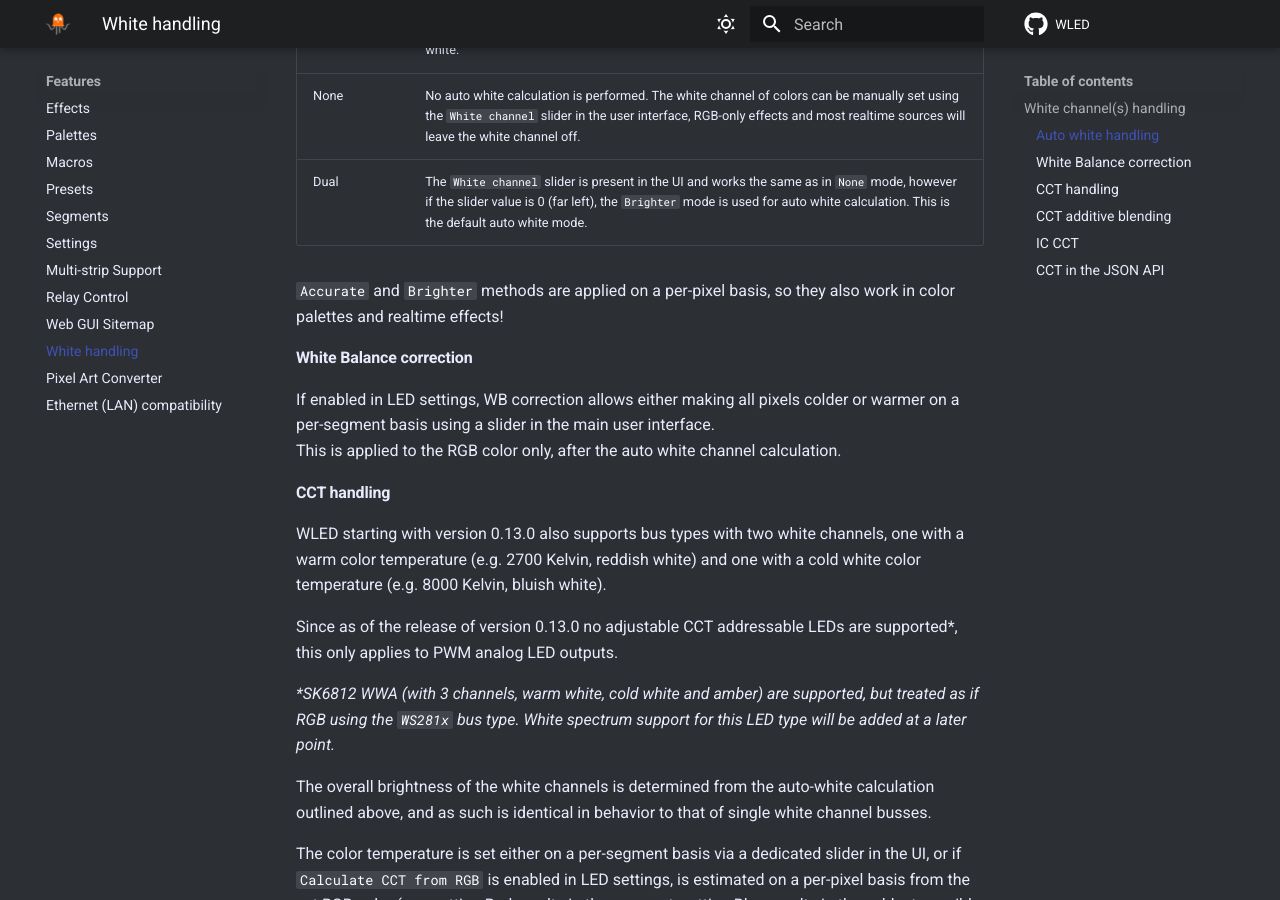
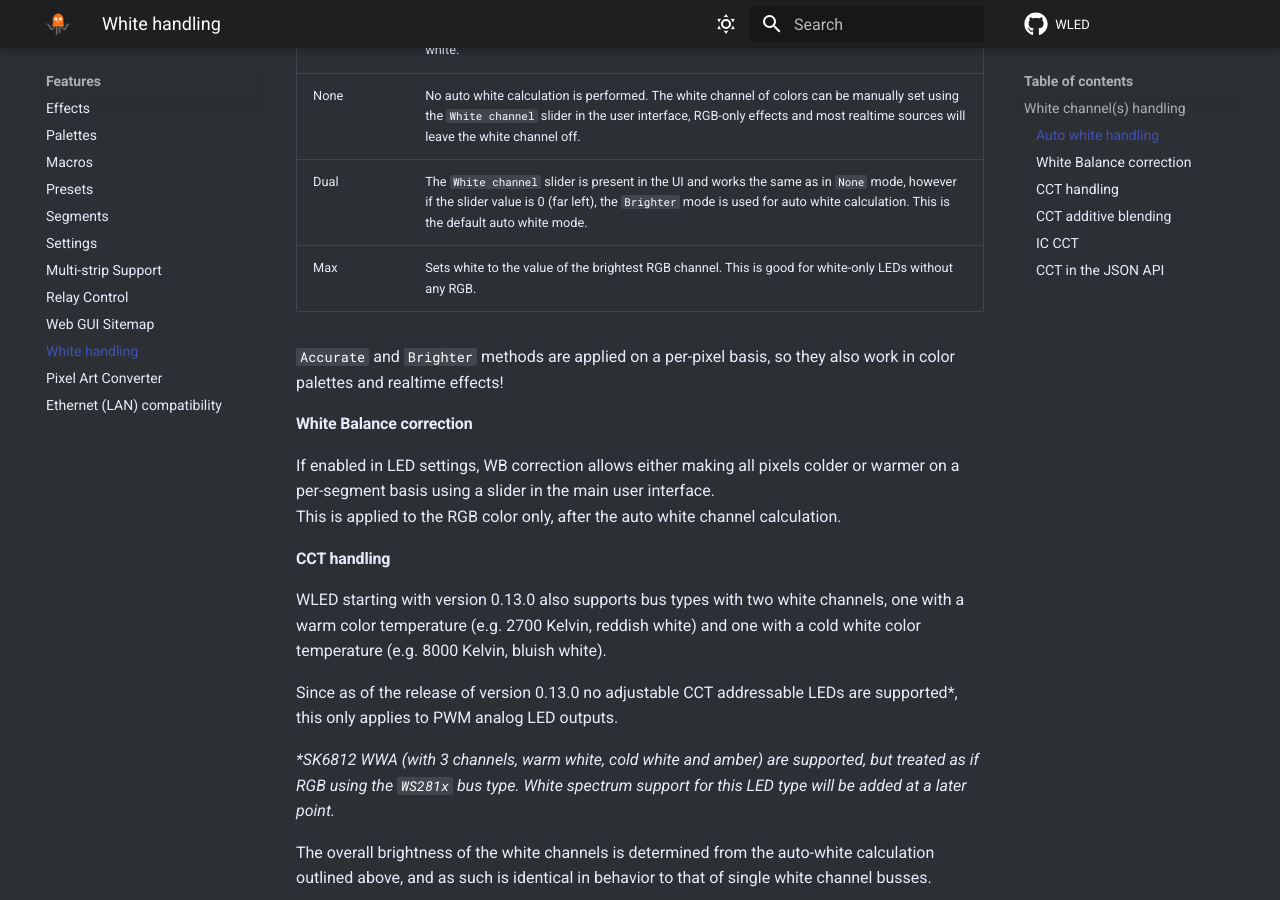
Before and after one commit to Aircoookie/WLED-Docs, an MkDocs documentation site: the page built from docs/features/cct.md, in a window 1280 px wide and 900 px high, scrolled down 760 px. Built offline with MkDocs 1.6.1 and Material for MkDocs 9.7.7, drawn with Linux system fonts in a browser that asks for light colours; comment, search, counter and statistics services are not loaded.

Commit message:
Add Max option

```diff
--- a/docs/features/cct.md
+++ b/docs/features/cct.md
@@ -21,6 +21,7 @@ Accurate | This mode subtracts the calculated white value from the RGB channels.
 Brighter | This does the exact opposite and not touch the RGB channels at all, just mix in the dedicated white.
 None | No auto white calculation is performed. The white channel of colors can be manually set using the `White channel` slider in the user interface, RGB-only effects and most realtime sources will leave the white channel off.
 Dual | The `White channel` slider is present in the UI and works the same as in `None` mode, however if the slider value is 0 (far left), the `Brighter` mode is used for auto white calculation. This is the default auto white mode.
+Max | Sets white to the value of the brightest RGB channel. This is good for white-only LEDs without any RGB.
 
 `Accurate` and `Brighter` methods are applied on a per-pixel basis, so they also work in color palettes and realtime effects!
 
```
